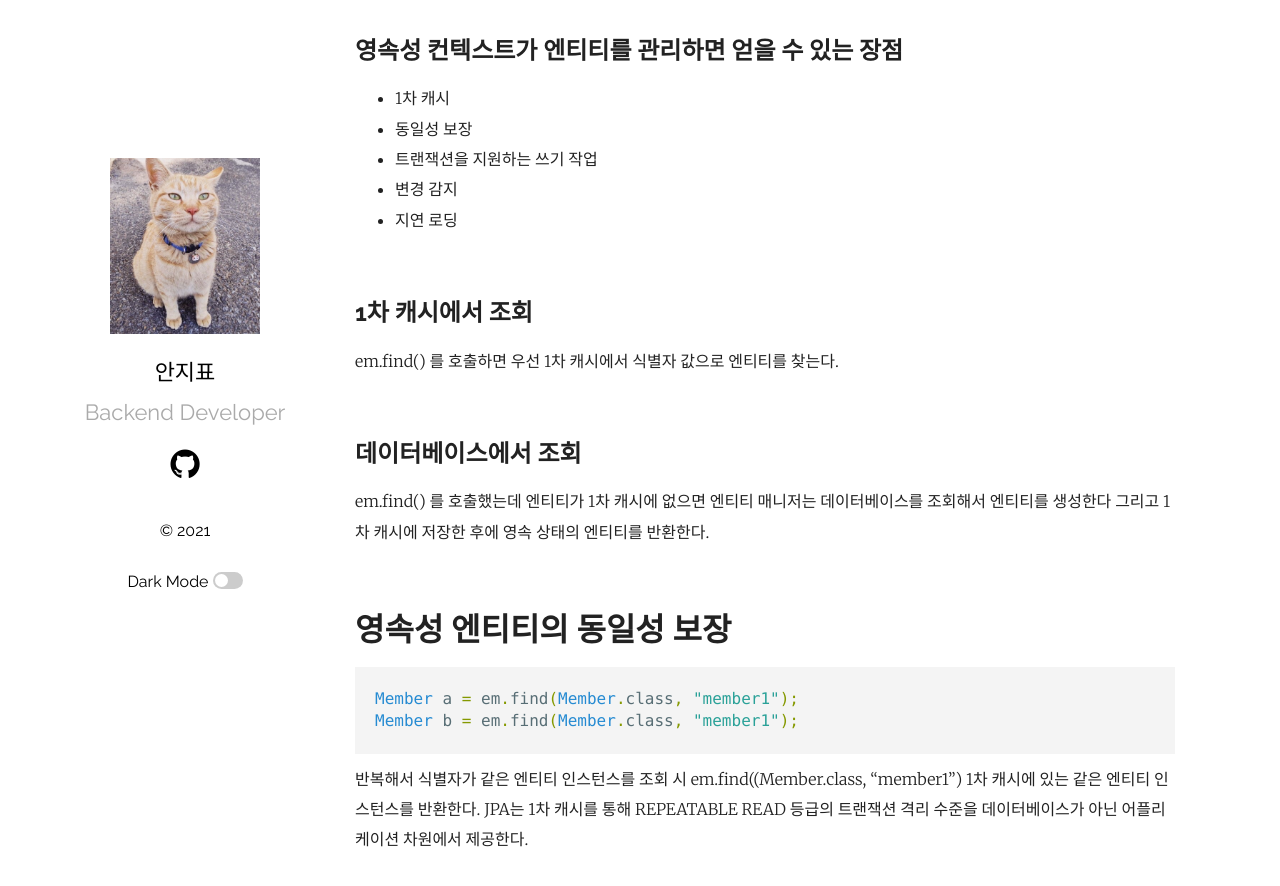
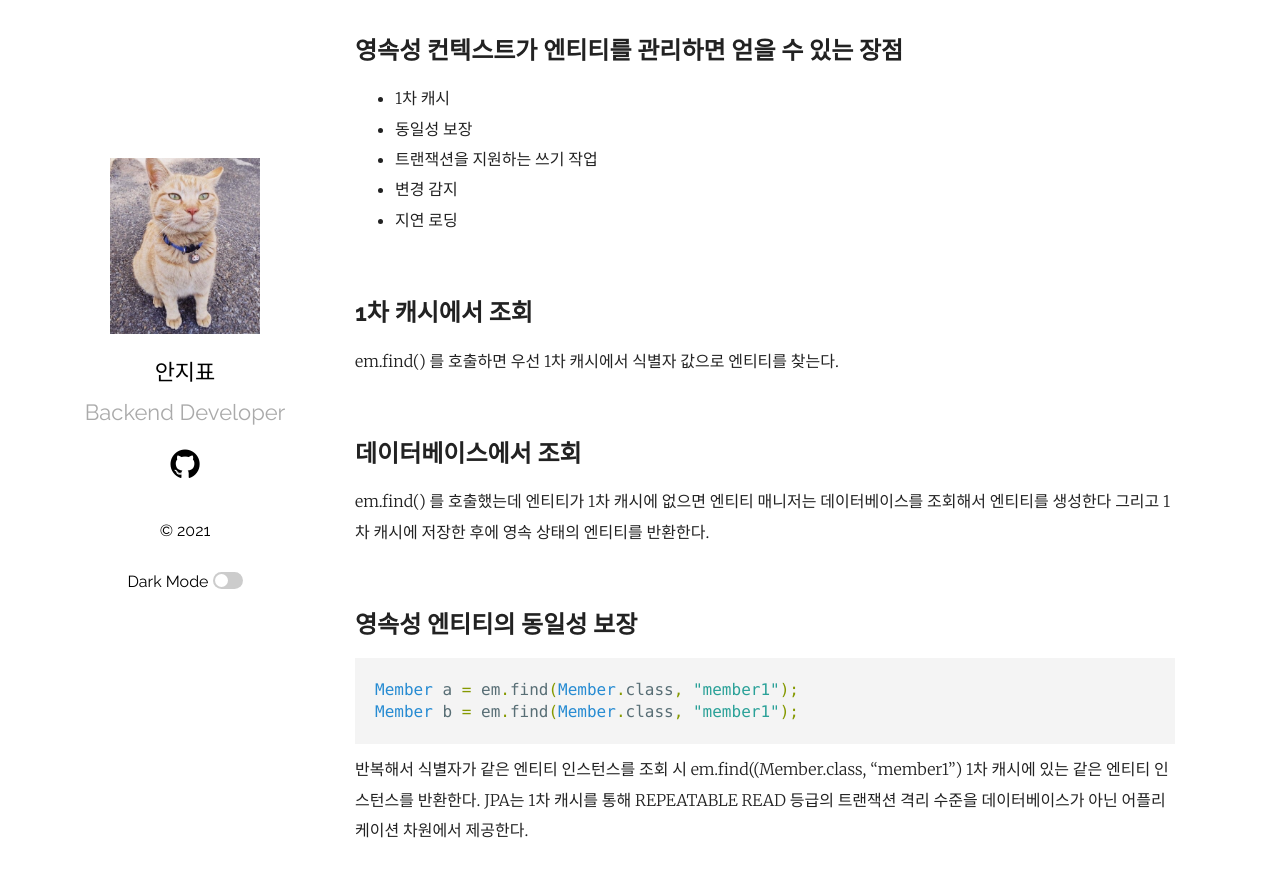
Before and after one commit to ppyong/ppyong.github.io, a Jekyll site: the page built from _posts/2021-07-10-persistance-context.md, in a window 1280 px wide and 900 px high, scrolled down 820 px. Shown: the top 886 px of the window. Built offline with Jekyll 4.4.1, drawn with Linux system fonts in a browser that asks for light colours.

````diff
--- a/_posts/2021-07-10-persistance-context.md
+++ b/_posts/2021-07-10-persistance-context.md
@@ -50,7 +50,7 @@ em.find() 를 호출하면 우선 1차 캐시에서 식별자 값으로 엔티
 em.find() 를 호출했는데 엔티티가 1차 캐시에 없으면 엔티티 매니저는 데이터베이스를 조회해서 엔티티를 생성한다 그리고 1차 캐시에 저장한 후에 영속 상태의 엔티티를 반환한다.
 
 &nbsp;
-# 영속성 엔티티의 동일성 보장
+## 영속성 엔티티의 동일성 보장
 
 ```java
 Member a = em.find(Member.class, "member1");
````
